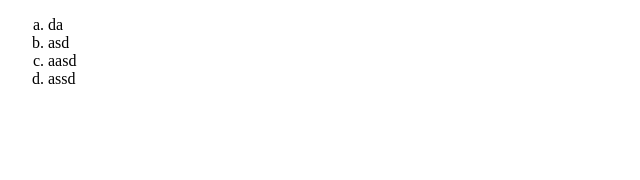
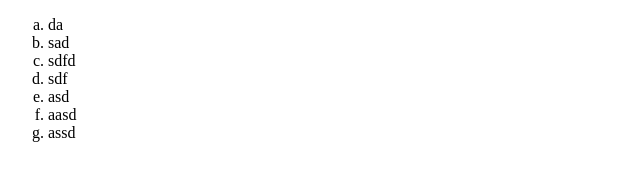
Before and after one commit to 13-friday/new-folder, a plain HTML site: page index.html in a window 1280 px wide. Shown: the whole page, without its empty margins (0-640 px from the left). Drawn offline with Linux system fonts and the light colour scheme.

Commit message:
добавил элемкенты списка

```diff
--- a/index.html
+++ b/index.html
@@ -10,6 +10,9 @@
 <body>
   <ul>
     <li>da</li>
+    <li>sad</li>
+    <li>sdfd</li>
+    <li>sdf</li>
     <li>asd</li>
     <li>aasd</li>
     <li>assd</li>
```
